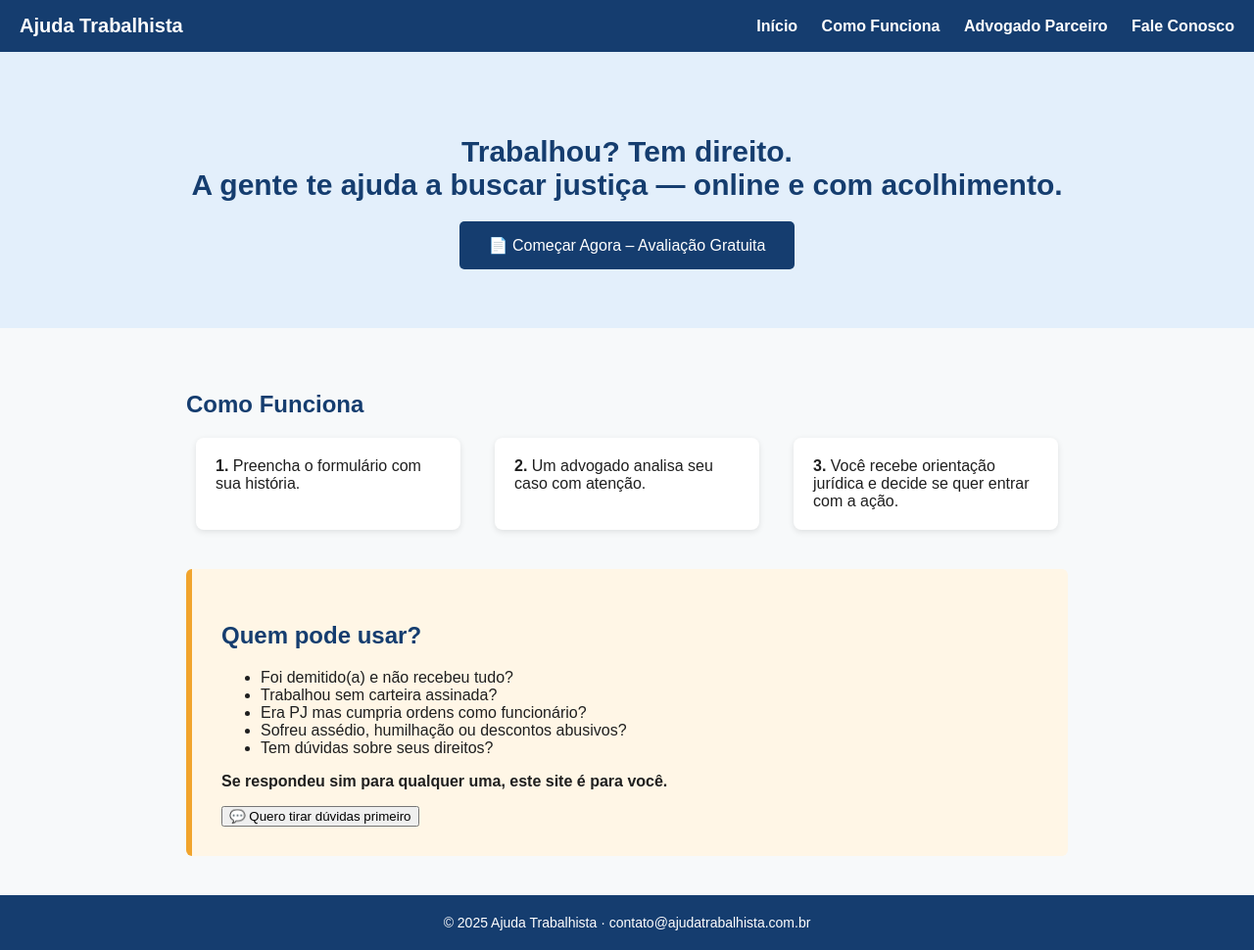
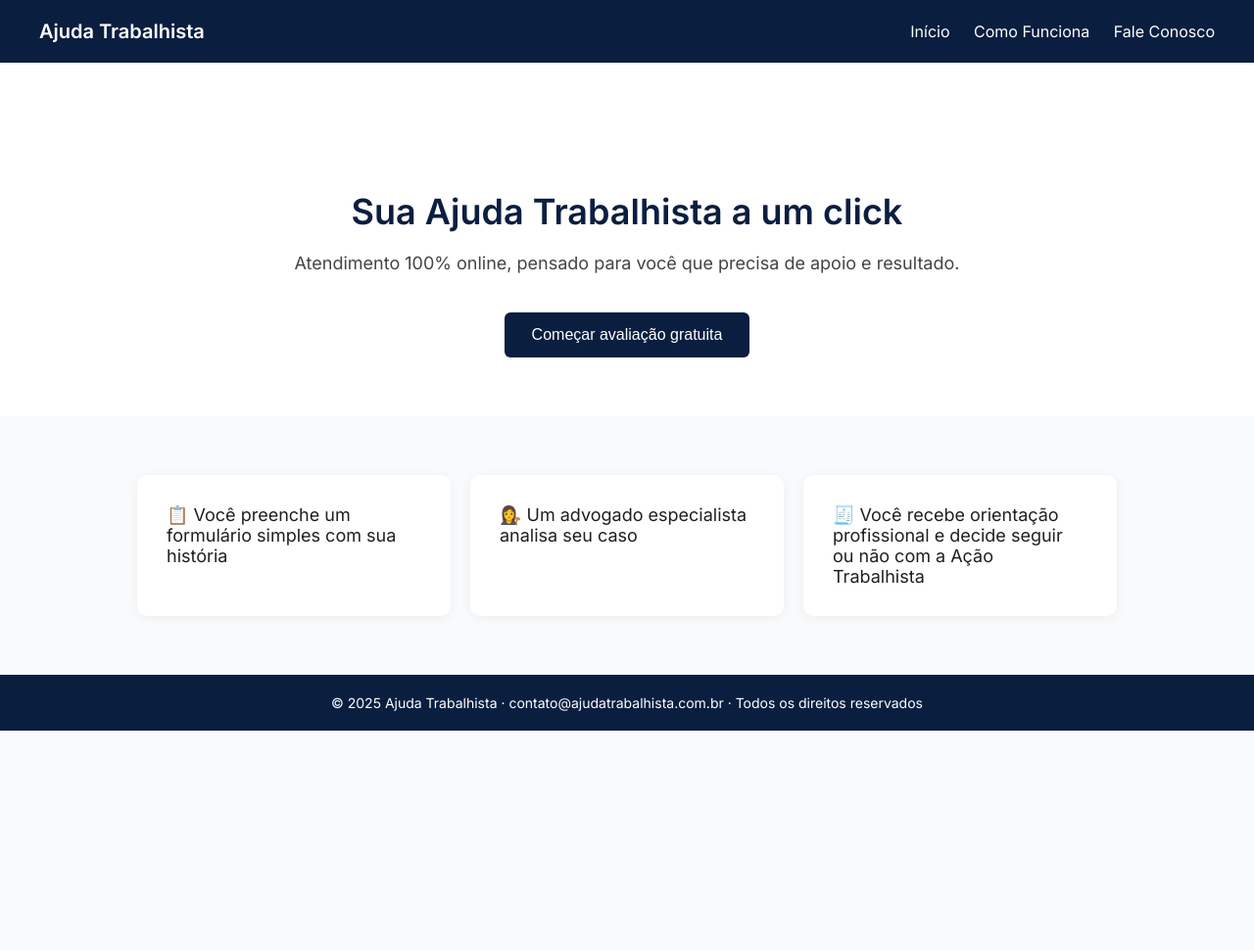
Before and after one commit to SuianyTsunemitsu/AjudaTrabalhista, a plain HTML site: page index.html in a window 1280 px wide. Shown: the whole page at 98% size. After the commit the page ends 800 px from the top, so only its background shows below. Drawn offline with Linux system fonts and the light colour scheme.

Commit message:
Add files via upload

```diff
--- a/index.html
+++ b/index.html
@@ -1,27 +1,28 @@
 <!DOCTYPE html>
 <html lang="pt-BR">
 <head>
-  <meta charset="UTF-8">
-  <meta name="viewport" content="width=device-width, initial-scale=1">
+  <meta charset="UTF-8" />
+  <meta name="viewport" content="width=device-width, initial-scale=1" />
   <title>Ajuda Trabalhista</title>
+
+  <!-- Fonte moderna -->
+  <link href="https://fonts.googleapis.com/css2?family=Inter:wght@400;600&display=swap" rel="stylesheet">
+
   <style>
     body {
-      font-family: Arial, sans-serif;
       margin: 0;
-      background-color: #f7f9fa;
+      font-family: 'Inter', sans-serif;
+      background-color: #f9fafb;
       color: #1f1f1f;
     }
 
     header {
-      background-color: #153d6f;
-      padding: 15px 20px;
-      color: #fff;
+      background-color: #0a1e40;
+      padding: 20px 40px;
       display: flex;
       justify-content: space-between;
       align-items: center;
-      position: sticky;
-      top: 0;
-      z-index: 1000;
+      color: #fff;
     }
 
     header h1 {
@@ -30,69 +31,65 @@
     }
 
     nav a {
+      color: #fff;
       margin-left: 20px;
-      color: #fff;
       text-decoration: none;
-      font-weight: bold;
+      font-weight: 500;
     }
 
     .hero {
-      padding: 60px 20px;
-      background-color: #e3effb;
+      padding: 100px 20px 60px;
       text-align: center;
+      background-color: #ffffff;
     }
 
     .hero h2 {
-      font-size: 30px;
+      font-size: 36px;
+      font-weight: 600;
       margin-bottom: 20px;
-      color: #153d6f;
+      color: #0a1e40;
+    }
+
+    .hero p {
+      font-size: 18px;
+      margin-bottom: 40px;
+      color: #444;
     }
 
     .hero button {
-      padding: 15px 30px;
+      background-color: #0a1e40;
+      color: #fff;
       font-size: 16px;
-      background-color: #153d6f;
-      color: #fff;
+      padding: 14px 28px;
       border: none;
-      border-radius: 5px;
+      border-radius: 6px;
       cursor: pointer;
+      transition: background 0.3s;
     }
 
-    section {
-      padding: 40px 20px;
-      max-width: 900px;
-      margin: auto;
-    }
-
-    section h3 {
-      color: #153d6f;
-      font-size: 24px;
-      margin-bottom: 20px;
+    .hero button:hover {
+      background-color: #123d73;
     }
 
     .steps {
       display: flex;
       flex-direction: column;
-      gap: 15px;
+      gap: 20px;
+      max-width: 1000px;
+      margin: 0 auto;
+      padding: 60px 20px;
     }
 
-    .steps div {
+    .step {
       background-color: #fff;
-      padding: 20px;
-      border-radius: 8px;
-      box-shadow: 0 2px 6px rgba(0,0,0,0.1);
-    }
-
-    .callout {
-      background-color: #fff6e6;
+      border-radius: 10px;
       padding: 30px;
-      border-left: 6px solid #f1a42c;
-      margin-top: 40px;
-      border-radius: 6px;
+      box-shadow: 0 2px 12px rgba(0,0,0,0.05);
+      font-size: 18px;
     }
 
     footer {
-      background-color: #153d6f;
+      background-color: #0a1e40;
       color: #fff;
       text-align: center;
       padding: 20px;
@@ -102,12 +99,9 @@
     @media (min-width: 768px) {
       .steps {
         flex-direction: row;
-        justify-content: space-between;
       }
-
-      .steps div {
+      .step {
         flex: 1;
-        margin: 0 10px;
       }
     }
   </style>
@@ -119,40 +113,26 @@
     <nav>
       <a href="#">Início</a>
       <a href="#">Como Funciona</a>
-      <a href="#">Advogado Parceiro</a>
       <a href="#">Fale Conosco</a>
     </nav>
   </header>
 
   <div class="hero">
-    <h2>Trabalhou? Tem direito.<br>A gente te ajuda a buscar justiça — online e com acolhimento.</h2>
-    <button onclick="window.location.href='#'">📄 Começar Agora – Avaliação Gratuita</button>
+    <h2>Sua Ajuda Trabalhista a um click</h2>
+    <p>Atendimento 100% online, pensado para você que precisa de apoio e resultado.</p>
+    <button onclick="window.location.href='https://forms.gle/exemplo_do_formulario'">
+      Começar avaliação gratuita
+    </button>
   </div>
 
-  <section>
-    <h3>Como Funciona</h3>
-    <div class="steps">
-      <div><strong>1.</strong> Preencha o formulário com sua história.</div>
-      <div><strong>2.</strong> Um advogado analisa seu caso com atenção.</div>
-      <div><strong>3.</strong> Você recebe orientação jurídica e decide se quer entrar com a ação.</div>
-    </div>
-
-    <div class="callout">
-      <h3>Quem pode usar?</h3>
-      <ul>
-        <li>Foi demitido(a) e não recebeu tudo?</li>
-        <li>Trabalhou sem carteira assinada?</li>
-        <li>Era PJ mas cumpria ordens como funcionário?</li>
-        <li>Sofreu assédio, humilhação ou descontos abusivos?</li>
-        <li>Tem dúvidas sobre seus direitos?</li>
-      </ul>
-      <p><strong>Se respondeu sim para qualquer uma, este site é para você.</strong></p>
-      <button onclick="window.location.href='#'">💬 Quero tirar dúvidas primeiro</button>
-    </div>
+  <section class="steps">
+    <div class="step">📋 Você preenche um formulário simples com sua história</div>
+    <div class="step">👩‍⚖️ Um advogado especialista analisa seu caso</div>
+    <div class="step">🧾 Você recebe orientação profissional e decide seguir ou não com a Ação Trabalhista</div>
   </section>
 
   <footer>
-    © 2025 Ajuda Trabalhista · contato@ajudatrabalhista.com.br
+    © 2025 Ajuda Trabalhista · contato@ajudatrabalhista.com.br · Todos os direitos reservados
   </footer>
 
 </body>
```
